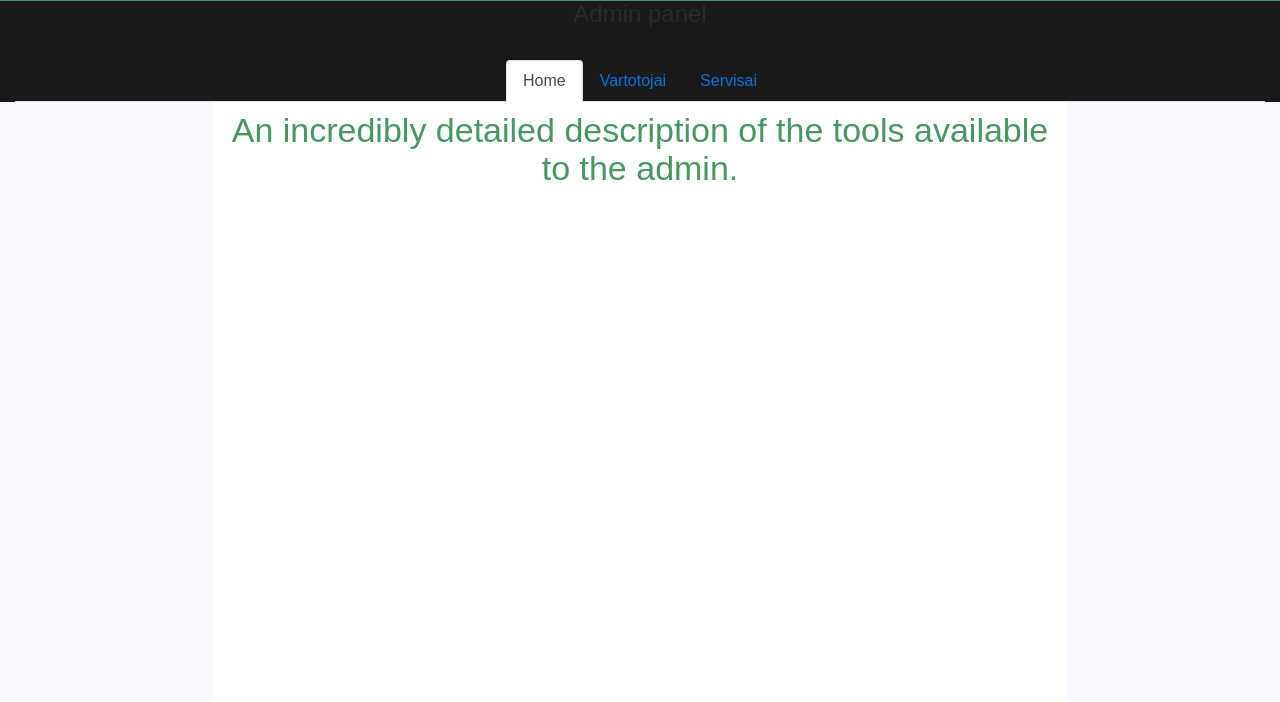
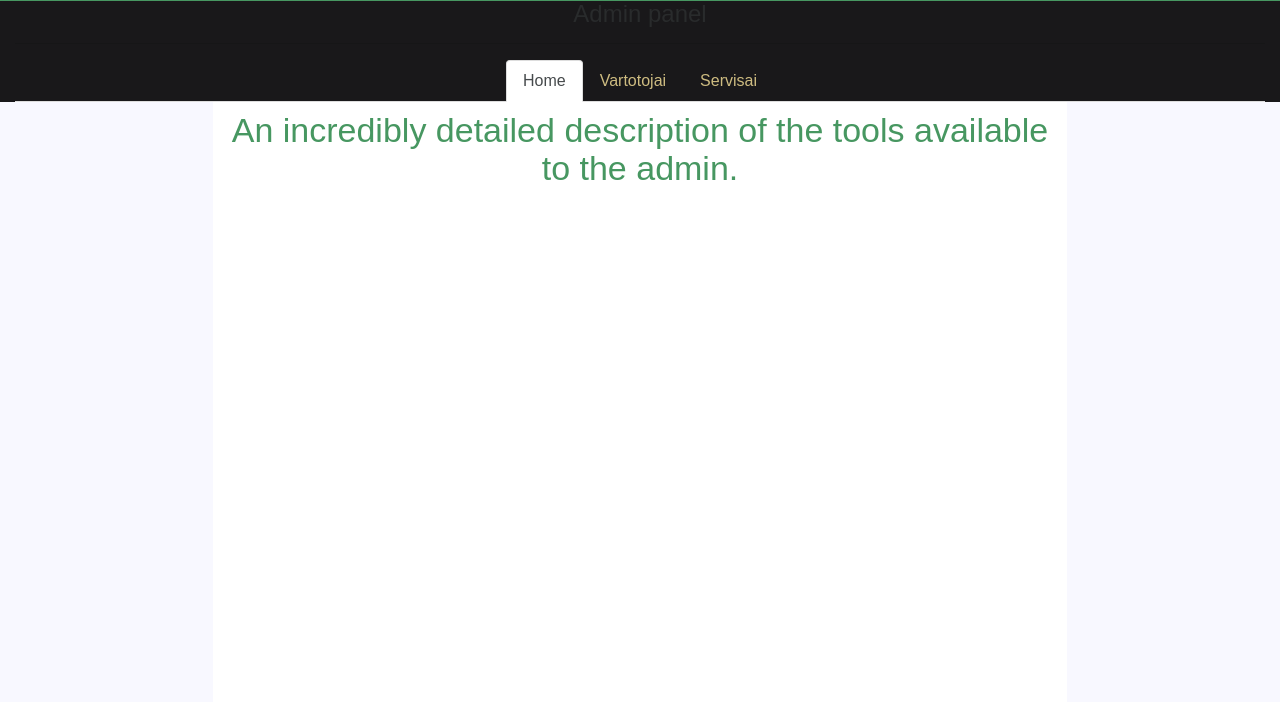
Before and after one commit to mantdon/fictional-happiness, a Symfony app: template templates/Admin/Home/admin_home.html.twig in a window 1280 px wide. Shown: the part 355-1057 px from the top of the page. Run offline with Twig, Linux system fonts and the light colour scheme; the template is opened without the code that fills it, so the values that code supplies are empty; style sheets or scripts are compiled from the project's sources; some libraries are stand-ins or nearby versions.

Commit message:
Added imports for new css files.

```diff
--- a/assets/css/main.scss
+++ b/assets/css/main.scss
@@ -4,3 +4,6 @@
 @import 'navBarStyle.css';
 @import 'registerStyle.css';
 @import 'style.css';
+@import 'tabs.css';
+@import 'pagination.css';
+@import 'buttons.css';
```
